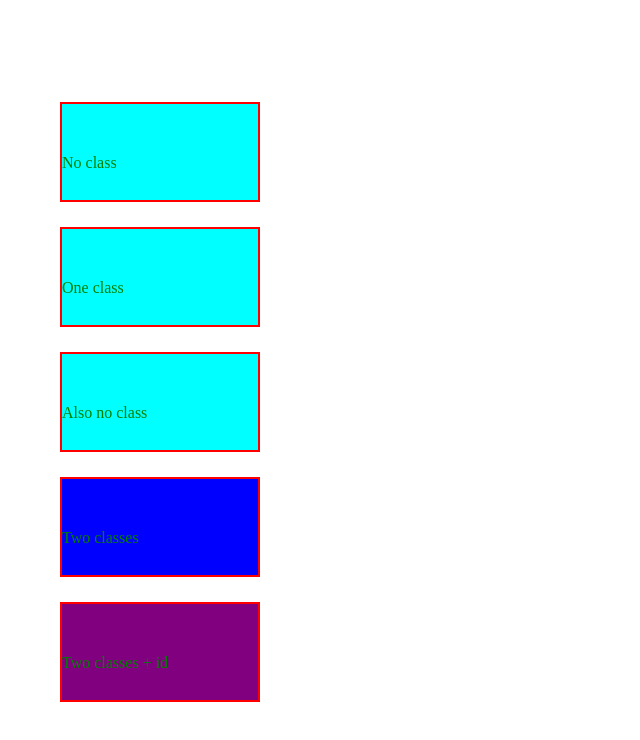
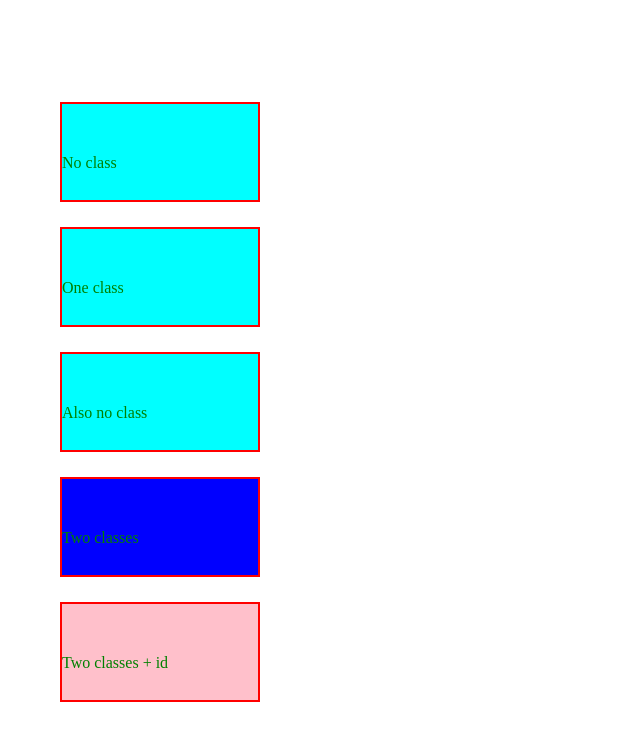
Before and after one commit to johnstaffo/FrontEndWebDevelopmentPluralsight, a plain HTML site: page index2.html in a window 1280 px wide. Shown: the whole page, without its empty margins (0-640 px from the left). Drawn offline with Linux system fonts and the light colour scheme.

Commit message:
Initial commit

```diff
--- a/index2.html
+++ b/index2.html
@@ -12,7 +12,7 @@
     <div class="this-class">One class</div>
     <div>Also no class</div>
     <div class="this-class another-class">Two classes</div>
-    <div id="special" class="this-class another-class">Two classes + id</div>
+    <div style="background-color: pink" id="special" class="this-class another-class">Two classes + id</div>
 </div>
 </body>
 </html>
```
